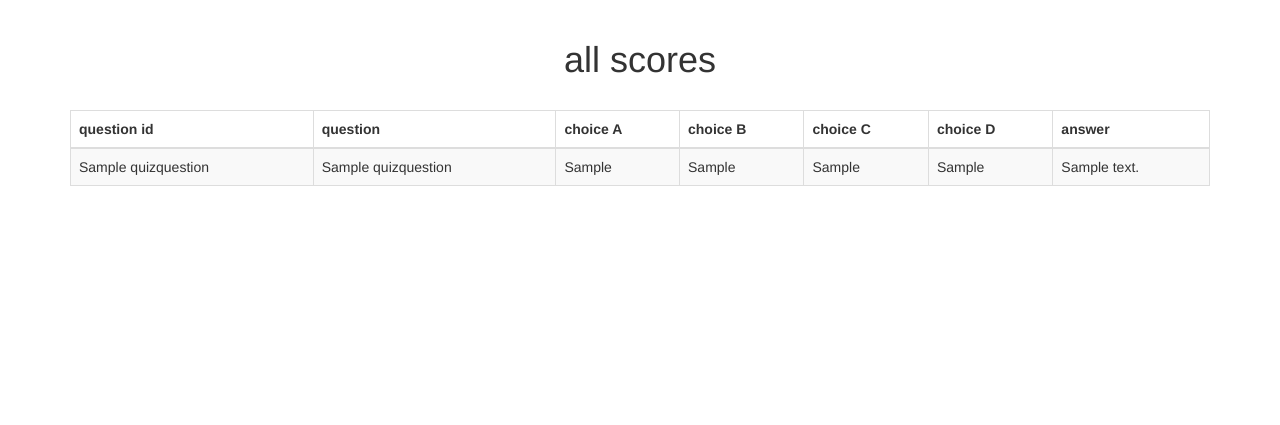
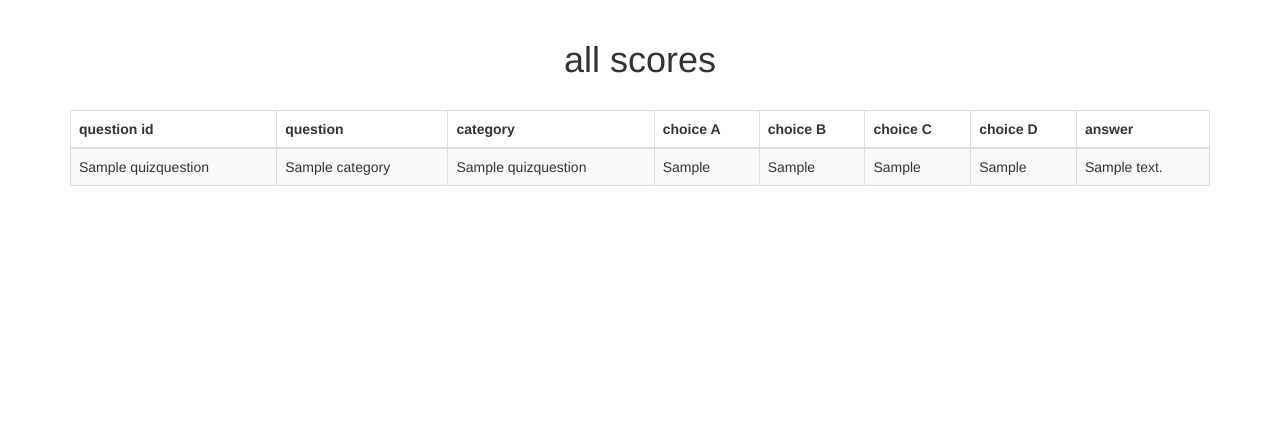
Before and after one commit to jieunyoo/hangulapp, a Python web app: template app/templates/adminquestions.html in a window 1280 px wide. Shown: the part 52-477 px from the top of the page. Run offline with Jinja, Linux system fonts and the light colour scheme; the template is opened without the code that fills it: most values are stand-ins (such as "Sample title", 1, 10 or a date in 2020); some libraries are stand-ins or nearby versions.

Commit message:
change title, add category

```diff
--- a/app/templates/adminquestions.html
+++ b/app/templates/adminquestions.html
@@ -14,6 +14,7 @@
             <th> question id </th>
 
             <th> question </th>
+            <th> category </th>
             <th> choice A </th>
             <th> choice B </th>
             <th> choice C </th>
@@ -27,6 +28,8 @@
         <tr>
 
             <td> {{ i.questionid }} </td>
+
+            <td> {{ i.category }} </td>
             <td> {{ i.question }} </td>
 
             <td> {{ i.option1}} </td>
--- a/app/templates/check.html
+++ b/app/templates/check.html
@@ -2,7 +2,7 @@
 {% import "_macros.html" as macros %}
 {% import "bootstrap/wtf.html" as wtf %}
 
-{% block title %}Quiz - {{ user.username }}{% endblock %}
+{% block title %} Question {{ user.username }}{% endblock %}
 
 {% block page_content %}
 
```
